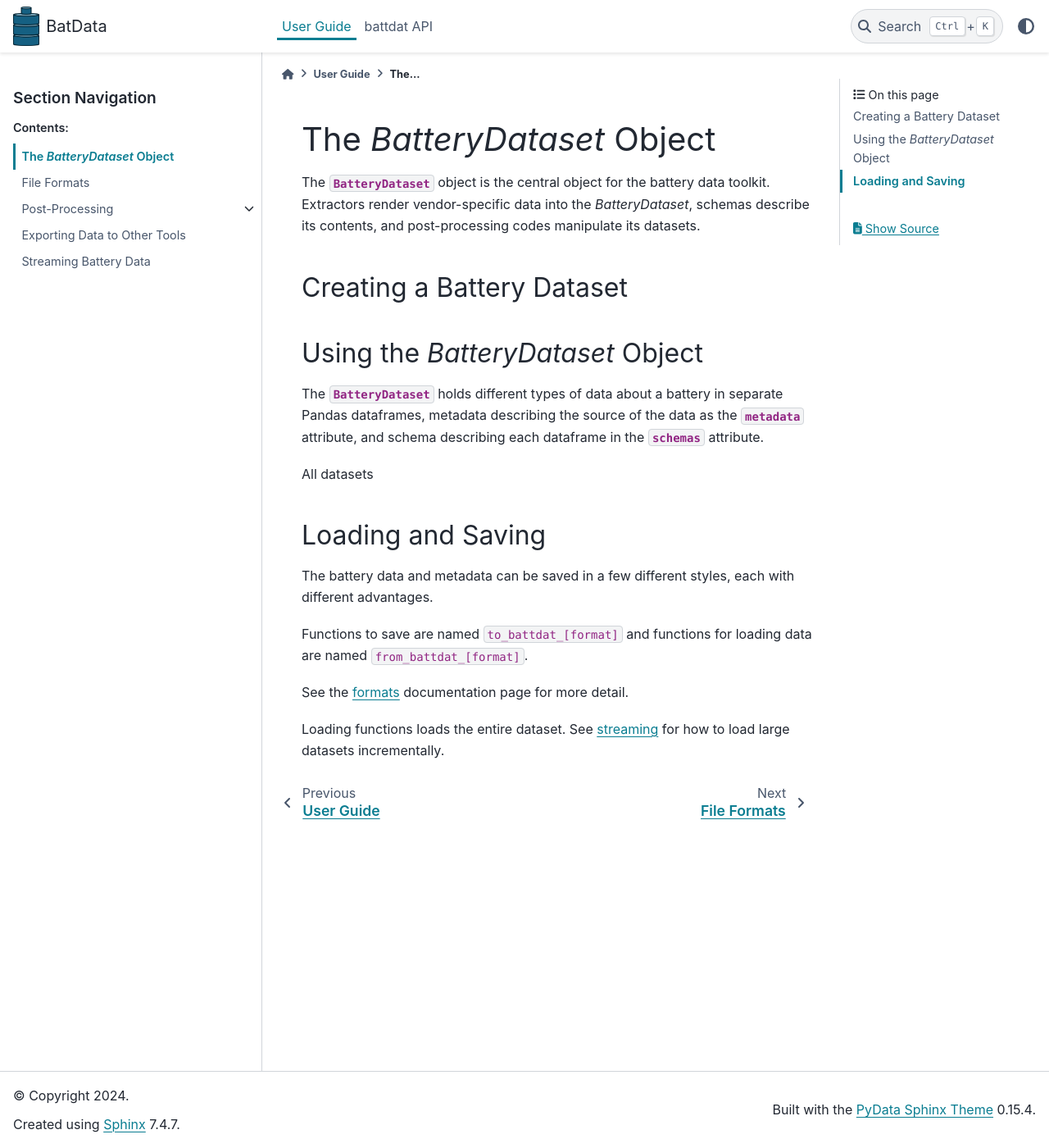
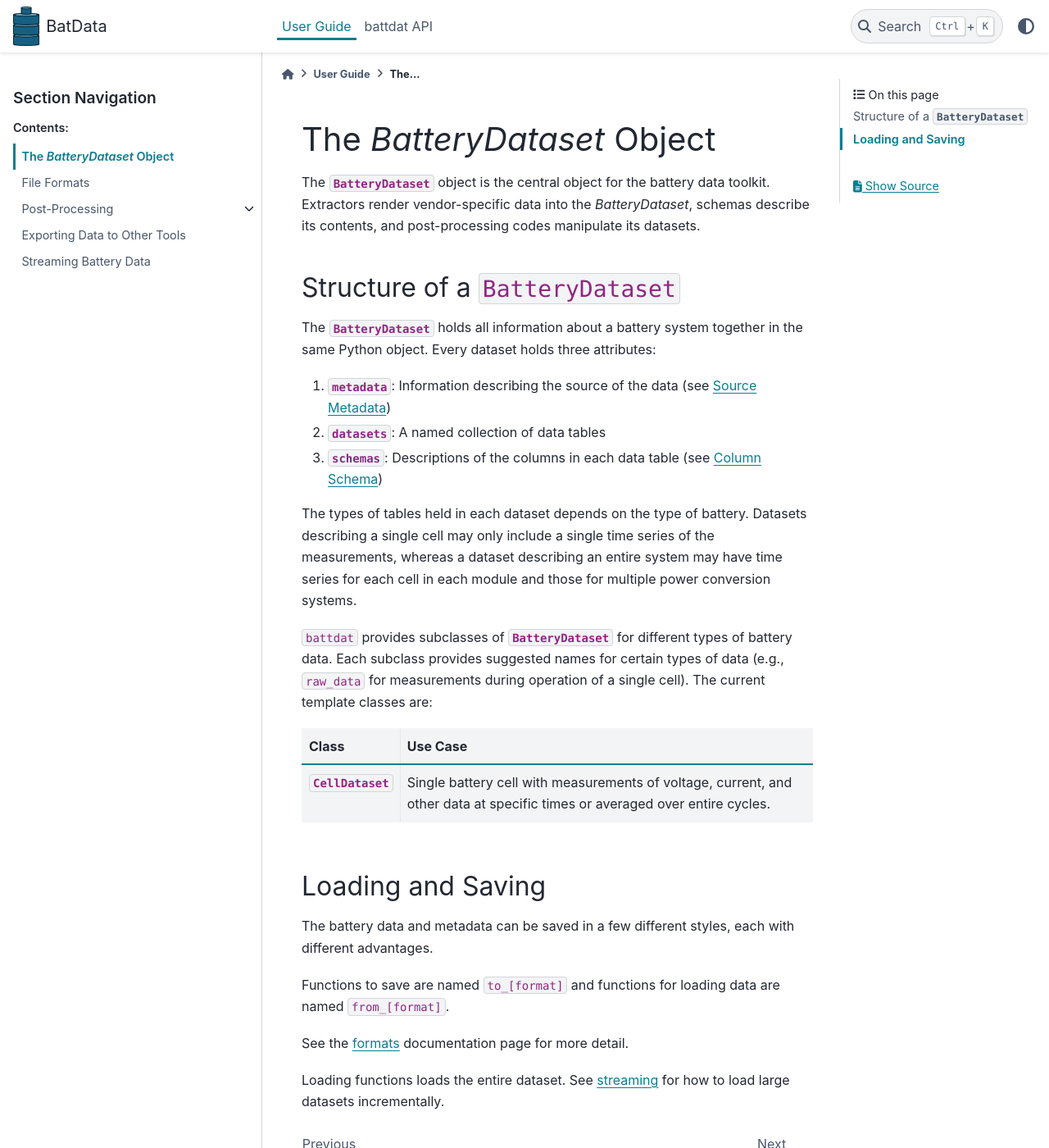
Before and after one commit to ROVI-org/battery-data-toolkit, a Sphinx documentation site: the page built from docs/user-guide/dataset.rst, in a window 1280 px wide and 1400 px high. Shown: the whole window at 82% size. Built offline with Sphinx 7.4.7 and the PyData theme 0.15.4, drawn with Linux system fonts in a browser that asks for light colours; pages that are not in the unit, such as notebooks, are missing from menus.

Commit message:
Document the overall structure of a BatteryDataset

```diff
--- a/docs/user-guide/dataset.rst
+++ b/docs/user-guide/dataset.rst
@@ -6,27 +6,45 @@ Extractors render vendor-specific data into the `BatteryDataset`,
 schemas describe its contents,
 and post-processing codes manipulate its datasets.
 
-Creating a Battery Dataset
---------------------------
 
-
-
-Using the `BatteryDataset` Object
+Structure of a ``BatteryDataset``
 ---------------------------------
 
-The :class:`~battdat.data.BatteryDataset` holds different types of data about a battery in separate Pandas dataframes,
-metadata describing the source of the data as the :attr:`~battdat.data.BatteryDataset.metadata` attribute,
-and schema describing each dataframe in the :class:`~battdat.data.BatteryDataset.schemas` attribute.
+The :class:`~battdat.data.BatteryDataset` holds all information about a battery system together in the same Python object.
+Every dataset holds three attributes:
 
-All datasets
+#. :attr:`~battdat.data.BatteryDataset.metadata`: Information describing the source of the data
+   (see `Source Metadata <schemas/source-metadata.html>`_)
+#. :attr:`~battdat.data.BatteryDataset.datasets`: A named collection of data tables
+#. :attr:`~battdat.data.BatteryDataset.schemas`: Descriptions of the columns in each data table
+   (see `Column Schema <schemas/column-schema.html>`_)
+
+The types of tables held in each dataset depends on the type of battery.
+Datasets describing a single cell may only include a single time series of the measurements,
+whereas a dataset describing an entire system may have time series for each cell in each module
+and those for multiple power conversion systems.
+
+``battdat`` provides subclasses of :class:`~battdat.data.BatteryDataset` for different types of battery data.
+Each subclass provides suggested names for certain types of data (e.g., ``raw_data`` for measurements
+during operation of a single cell).
+The current template classes are:
+
+.. list-table::
+   :header-rows: 1
+
+   * - Class
+     - Use Case
+   * - :class:`~battdat.data.CellDataset`
+     - Single battery cell with measurements of voltage, current, and other data at specific times
+       or averaged over entire cycles.
 
 Loading and Saving
 ------------------
 
 The battery data and metadata can be saved in a few different styles, each with different advantages.
 
-Functions to save are named ``to_battdat_[format]`` and
-functions for loading data are named ``from_battdat_[format]``.
+Functions to save are named ``to_[format]`` and
+functions for loading data are named ``from_[format]``.
 
 See the `formats <formats.html>`_ documentation page for more detail.
 
```
